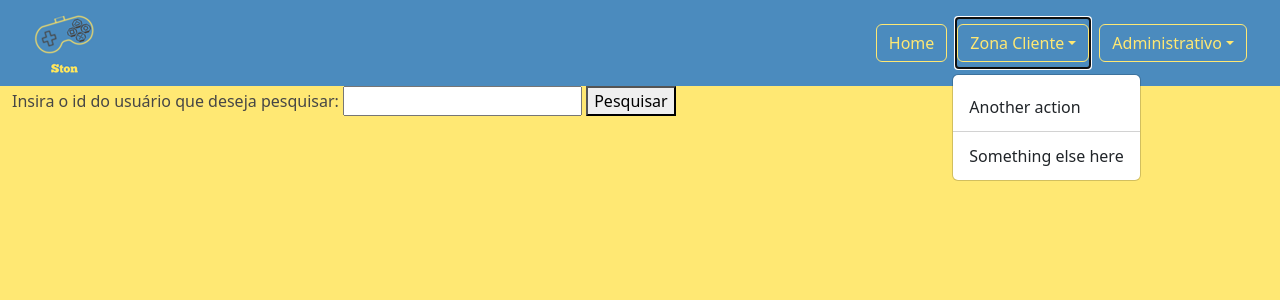
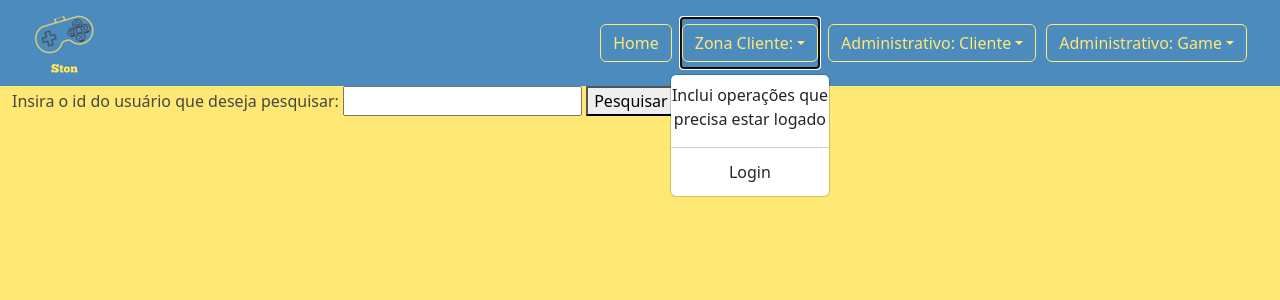
Before and after one commit to CarlosNR/Ston, a Flask app: page /read/cliente in a window 1280 px wide, after a click on "Zona Cliente:". Shown: the top 300 px of the page. Run offline with Flask 2, Linux system fonts and the light colour scheme; some libraries are stand-ins or nearby versions.

Commit message:
compra jogo: lista sem permitir compra > deslogado

```diff
--- a/src/app.py
+++ b/src/app.py
@@ -228,6 +228,7 @@ def readJogo1():
 @app.route('/read/jogo', methods=['POST', 'GET'])
 def readJogo2():
 
+    listaComprados = []
     if("idLogado" in session):
       dadosLogado = []
       dadosLogado.append(session["idLogado"])
@@ -235,7 +236,6 @@ def readJogo2():
       dadosLogado.append(session["creditoLogado"])
 
       comprados = achaCompras(session["idLogado"])
-      listaComprados = []
 
       if(comprados):
 
@@ -284,36 +284,44 @@ def excluiJogo(idApagado):
 @app.route('/insert/compra/<int:idJogo>/<string:nomeJogo>/<float:preco>', methods=['POST', 'GET'])
 def cadastraCompra(idJogo,nomeJogo,preco):
 
+    if request.method == "POST":
+
+      if("idLogado" in session):
+
+        dadosLogado = []
+        dadosLogado.append(session["idLogado"])
+        dadosLogado.append(session["nomeLogado"])
+        dadosLogado.append(session["creditoLogado"])
+
+        comprados = achaCompras(session["idLogado"])
+
+        if(comprados):
+          for comprado in comprados:
+            if(idJogo == comprados[2]):
+              mensagemCompraFalha = "Compra não realizada: cliente já passui o jogo em sua lista de compras."
+              return render_template('/public/jogos/listaJogo.html', mensagemCompraFalha = mensagemCompraFalha, dadosLogado=dadosLogado)
+
+        else:
+          result = insereCompra(session["idLogado"], idJogo, date.today())
+          mensagemCompraSucesso="%s foi inserido em tua lista de jogos!"
+          return render_template('/public/jogos/listaJogo.html', nomeJogo=nomeJogo,mensagemCompraSucesso=mensagemCompraSucesso, dadosLogado=dadosLogado)
+
+      else:
+        mensagemCompraFalha = "Para comprar um jogo é nescesario estar logado!"
+        return render_template('/public/jogos/listaJogo.html', mensagemCompraFalha = mensagemCompraFalha, dadosLogado=dadosLogado)
+
     if("idLogado" in session):
 
-      dadosLogado = []
-      dadosLogado.append(session["idLogado"])
-      dadosLogado.append(session["nomeLogado"])
-      dadosLogado.append(session["creditoLogado"])
+        dadosLogado = []
+        dadosLogado.append(session["idLogado"])
+        dadosLogado.append(session["nomeLogado"])
+        dadosLogado.append(session["creditoLogado"])
 
-      comprados = achaCompras(session["idLogado"])
-      listaComprados = []
-
-      for comprado in comprados:
-          if(idJogo == comprado[2]):
-
-              mensagemCompraFalha = "Compra não realizada: cliente já passui o jogo em sua lista de compras."
-              return render_template('/public/jogos/listaJogo.html', creditoLogado=session["creditoLogado"], nomeLogado=session["nomeLogado"], idLogado=session["idLogado"], mensagemCompraFalha = mensagemCompraFalha, dadosLogado=dadosLogado)
-
-    result = insereCompra(session["idLogado"], idJogo, date.today())
-
-    if (result):
-      mensagemCompraSucesso = True
-
-      session["creditoLogado"] = result[0]
-      dadosLogado[2] = (session["creditoLogado"])
-
-      return render_template('/public/jogos/listaJogo.html', creditoLogado=session["creditoLogado"], nomeLogado=session["nomeLogado"], idLogado=session["idLogado"], nomeJogo=nomeJogo, mensagemCompraSucesso=mensagemCompraSucesso, dadosLogado=dadosLogado)
-
+        mensagemCompraFalha = "Compra não realizada: cliente já passui o jogo em sua lista de compras."
+        return render_template('/public/jogos/listaJogo.html', mensagemCompraFalha = mensagemCompraFalha, dadosLogado=dadosLogado)
     else:
-
-      mensagemCompraFalha = "Saldo insuficiente para comprar este game."
-      return render_template('/public/jogos/listaJogo.html', creditoLogado=session["creditoLogado"], nomeLogado=session["nomeLogado"], idLogado=session["idLogado"], mensagemCompraFalha = mensagemCompraFalha, dadosLogado=dadosLogado)
+        # Caso o espertinho entre pelo link mesmo sem ter botão disponivel
+        return render_template('/public/jogos/listaJogo.html')
 
 #Validadores
 @app.route('/insert/cliente/valida/email', methods=['GET', 'POST'])
--- a/src/database/db.sql
+++ b/src/database/db.sql
@@ -17,7 +17,7 @@ create table if not exists jogos(
 
 );
 
-create table if not exists compra(
+create table if not exists compras(
     id serial primary key not null,
     idCliente smallint NULL REFERENCES clientes (id),
     idJogo smallint NULL REFERENCES jogos (id),
--- a/src/db.py
+++ b/src/db.py
@@ -275,19 +275,20 @@ def insereCompra(idCliente, idJogo, dataCompra):
         conn = psycopg2.connect(conn_string)
         cursor = conn.cursor()
 
-        dadoCliente = achaCliente(idCliente)
-        credito = dadoCliente[3]
-        dadoJogo = achaJogoId(idJogo)
-        preco = dadoJogo[5]
+        # dadoCliente = achaCliente(idCliente)
+        # credito = dadoCliente[3]
 
-        if (preco > credito):
-            return False
-        else:
-            atualizaClienteCredito(idCliente, preco)
-            cursor.execute("insert into compras (idcliente, idjogo, datacompra) values (%s, %s, %s);",(idCliente, idJogo, dataCompra))
-            conn.commit()
-            credito = achaClienteCredito(idCliente)
-            return credito
+        # dadoJogo = achaJogoId(idJogo)
+        # preco = dadoJogo[5]
+
+        # atualizaClienteCredito(idCliente, preco)
+        # conn.commit()
+
+        cursor.execute("insert into compras (idcliente, idjogo, datacompra) values (%s, %s, %s);",(idCliente, idJogo, dataCompra))
+        conn.commit()
+
+        credito = achaClienteCredito(idCliente)
+        return credito
 
     except psycopg2.DatabaseError as error:
         cursor.execute("ROLLBACK")
--- a/src/static/css/main.css
+++ b/src/static/css/main.css
@@ -11,3 +11,7 @@ body{
     background-color: var(--amareloClaro) !important;
     color: var(--cinza) !important;
 }
+
+p{
+    text-align: center;
+}
--- a/src/static/css/navbar.css
+++ b/src/static/css/navbar.css
@@ -65,3 +65,20 @@
     }
 
 }
+
+@media (min-width: 992px){
+    /* Evita que submenus escapem da página */
+    .dropdown-menu-center{
+        left: 50% !important;
+        right: auto !important;
+        text-align: center !important;
+        transform: translate(-50%, 0) !important;
+    }
+
+    .dropdown-menu-left{
+        right: 50% !important;
+        right: auto !important;
+        text-align: center !important;
+        transform: translate(-53%, 0) !important;
+    }
+}
--- a/src/templates/base.html
+++ b/src/templates/base.html
@@ -10,6 +10,7 @@
     <link rel="stylesheet" href="{{ url_for('static', filename='css/main.css') }}">
     <link rel="stylesheet" href="{{ url_for('static', filename='css/navbar.css') }}">
     <link rel="shortcut icon" href="{{ url_for('static', filename='img/favicon.ico') }}">
+
     <!-- CSS BOOTSTRAP -->
     <link href="https://cdn.jsdelivr.net/npm/bootstrap@5.2.3/dist/css/bootstrap.min.css" rel="stylesheet" integrity="sha384-rbsA2VBKQhggwzxH7pPCaAqO46MgnOM80zW1RWuH61DGLwZJEdK2Kadq2F9CUG65" crossorigin="anonymous">
 
@@ -24,10 +25,10 @@
     </div>
 
     <!-- JS Bootstrap -->
-    <script src="https://cdn.jsdelivr.net/npm/bootstrap@5.2.3/dist/js/bootstrap.bundle.min.js" integrity="sha384-kenU1KFdBIe4zVF0s0G1M5b4hcpxyD9F7jL+jjXkk+Q2h455rYXK/7HAuoJl+0I4" crossorigin="anonymous"></script>
+    <script defer src="https://cdn.jsdelivr.net/npm/bootstrap@5.2.3/dist/js/bootstrap.bundle.min.js" integrity="sha384-kenU1KFdBIe4zVF0s0G1M5b4hcpxyD9F7jL+jjXkk+Q2h455rYXK/7HAuoJl+0I4" crossorigin="anonymous"></script>
 
     <!-- JS AXIOS -->
-    <script src="https://cdn.jsdelivr.net/npm/axios@1.1.2/dist/axios.min.js"></script>
+    <script defer src="https://cdn.jsdelivr.net/npm/axios@1.1.2/dist/axios.min.js"></script>
 
 </body>
 </html>
--- a/src/templates/public/navbar.html
+++ b/src/templates/public/navbar.html
@@ -29,29 +29,44 @@
 
             <li class="nav-item dropdown">
               <a class="nav-link" href="#" role="button" data-bs-toggle="dropdown" aria-expanded="false">
-                <button class="btn dropdown-toggle offCanvasButton" type="button">Zona Cliente</button>
+                <button class="btn dropdown-toggle offCanvasButton" type="button">Zona Cliente:</button>
               </a>
-              <ul class="dropdown-menu">
-                <li><a class="dropdown-item" href="#"></a></li>
-                <li><a class="dropdown-item" href="#">Another action</a></li>
-                <li>
-                  <hr class="dropdown-divider">
-                </li>
-                <li><a class="dropdown-item" href="#">Something else here</a></li>
+              <ul class="dropdown-menu dropdown-menu-center">
+                <li> <p>Inclui operações que precisa estar logado</p> </li>
+                <li><hr class="dropdown-divider"></li>
+                {% if "idLogado" in session %}
+                  <li><a class="dropdown-item" href="/read/cliente/logout">Deslogar</a></li>
+                  <li><a class="dropdown-item" href="/read/jogo">Procurar game</a></li>
+
+                  {% else %}
+                    <li><a class="dropdown-item" href="/read/cliente/login">Login</a></li>
+                {% endif %}
               </ul>
             </li>
 
             <li class="nav-item dropdown">
               <a class="nav-link" href="#" role="button" data-bs-toggle="dropdown" aria-expanded="false">
-                <button class="btn dropdown-toggle offCanvasButton" type="button">Administrativo</button>
+                <button class="btn dropdown-toggle offCanvasButton" type="button">Administrativo: Cliente</button>
               </a>
-              <ul class="dropdown-menu">
-                <li><a class="dropdown-item" href="#">Action</a></li>
-                <li><a class="dropdown-item" href="#">Another action</a></li>
-                <li>
-                  <hr class="dropdown-divider">
-                </li>
-                <li><a class="dropdown-item" href="#">Something else here</a></li>
+              <ul class="dropdown-menu dropdown-menu-left">
+                <li> <p>Acesso completo exceto login/logout</p> </li>
+                <li><hr class="dropdown-divider"></li>
+                <li><a class="dropdown-item" href="/read/clientes"><p>Listar clientes</p></a></li>
+                <li><a class="dropdown-item" href="/read/cliente"><p>Pesquisar por cliente</p></a></li>
+                <li><a class="dropdown-item" href="/insert/cliente"><p>Cadastra clientes</p></a></li>
+              </ul>
+            </li>
+
+            <li class="nav-item dropdown">
+              <a class="nav-link" href="#" role="button" data-bs-toggle="dropdown" aria-expanded="false">
+                <button class="btn dropdown-toggle offCanvasButton" type="button">Administrativo: Game</button>
+              </a>
+              <ul class="dropdown-menu dropdown-menu-left">
+                <li> <p>Acesso completo exceto comprar jogos</p> </li>
+                <li><hr class="dropdown-divider"></li>
+                <li><a class="dropdown-item" href="/read/jogos"><p>Listar jogos</p></a></li>
+                <li><a class="dropdown-item" href="/read/jogo"><p>Pesquisar por jogo</p></a></li>
+                <li><a class="dropdown-item" href="/insert/jogos"><p>Cadastra jogo no sistema</p></a></li>
               </ul>
             </li>
 
```
